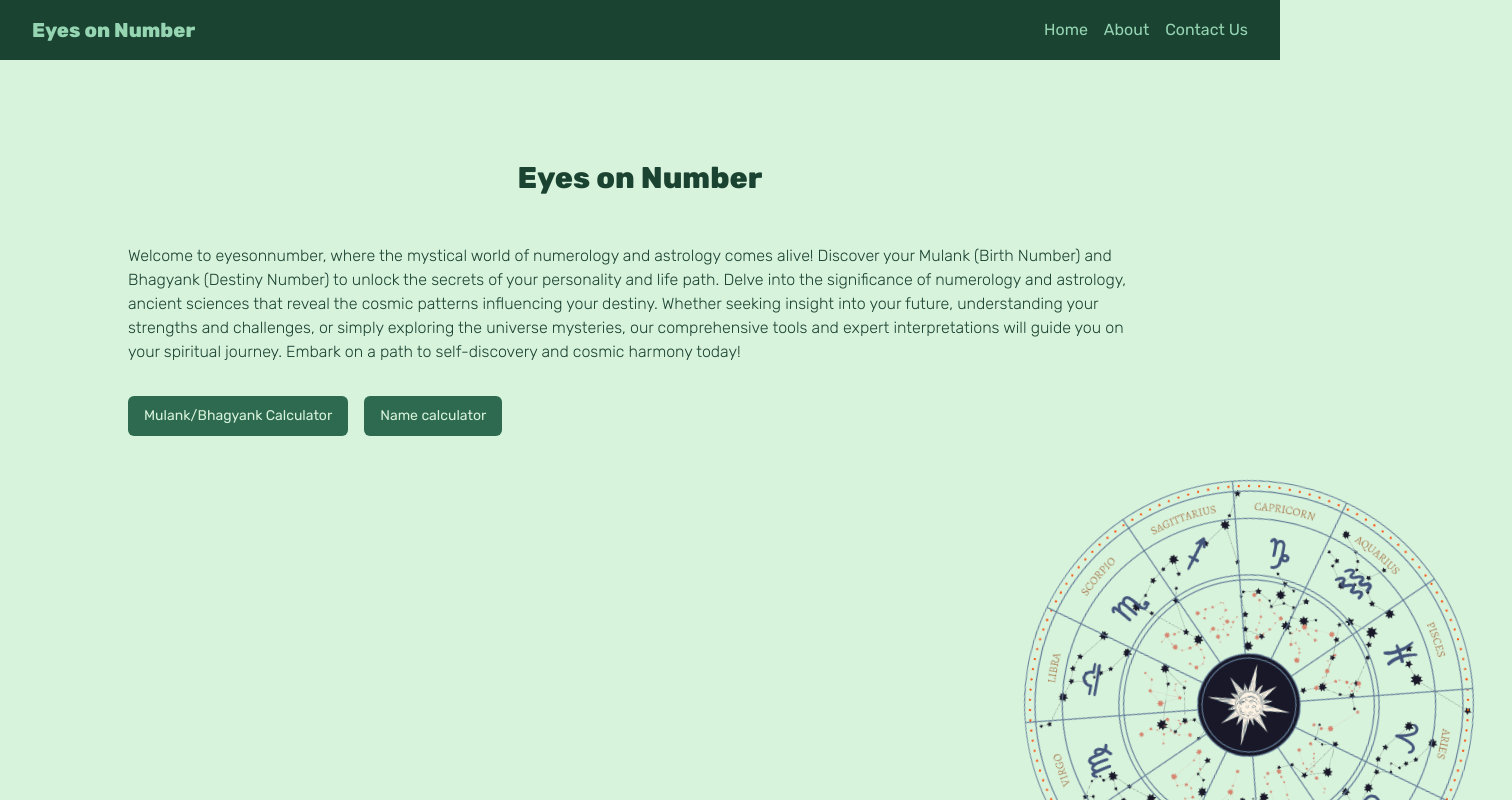
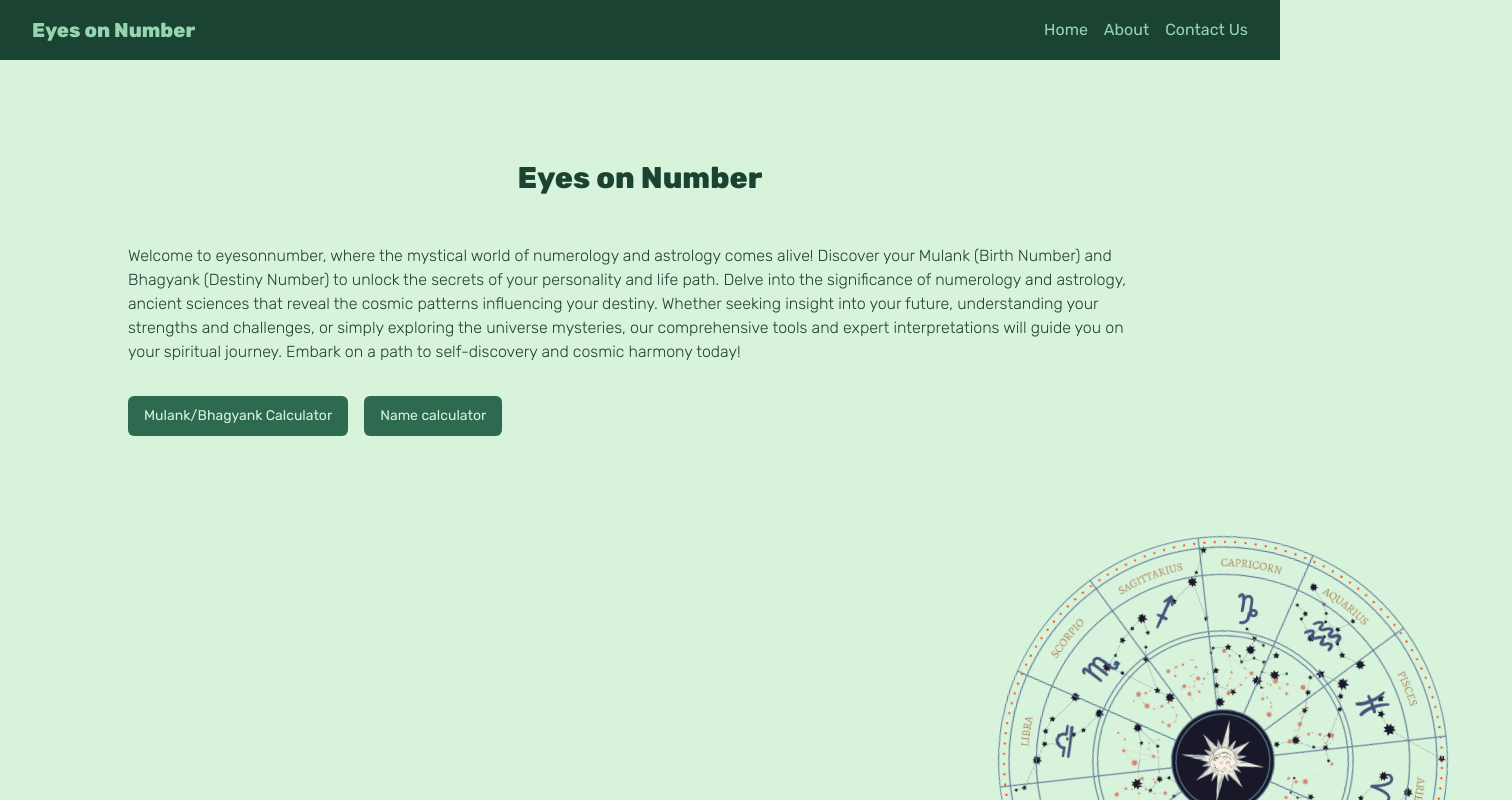
Before and after one commit to eyesonnumber/eyesonnumber, a Next.js app: page / in a window 1280 px wide. Shown: the top 800 px of the page, 1512 px wide, since content can reach past the window. Built offline with nearby package versions, Linux system fonts and the light colour scheme.

Commit message:
feat: layout overflow fix

```diff
--- a/styles/globals.css
+++ b/styles/globals.css
@@ -77,12 +77,16 @@
   }
 }
 
+body{
+  overflow-x:hidden
+}
+
 
 body::before {
   content: "";
-  position: absolute;
-  top: 60dvh;
-  left: 80dvw;
+  position: fixed;
+  top: 67dvh;
+  left: 78dvw;
   width: 45dvw;
   height: 45dvw;
   max-width: 450px;
@@ -92,6 +96,5 @@ body::before {
   animation: rotate-bg 20s linear infinite;
   z-index: -1;
   transform: translate(-50%, -50%);
-  /* Clipping to prevent overflow */
   clip-path: circle(50% at 50% 50%);
 }
```
